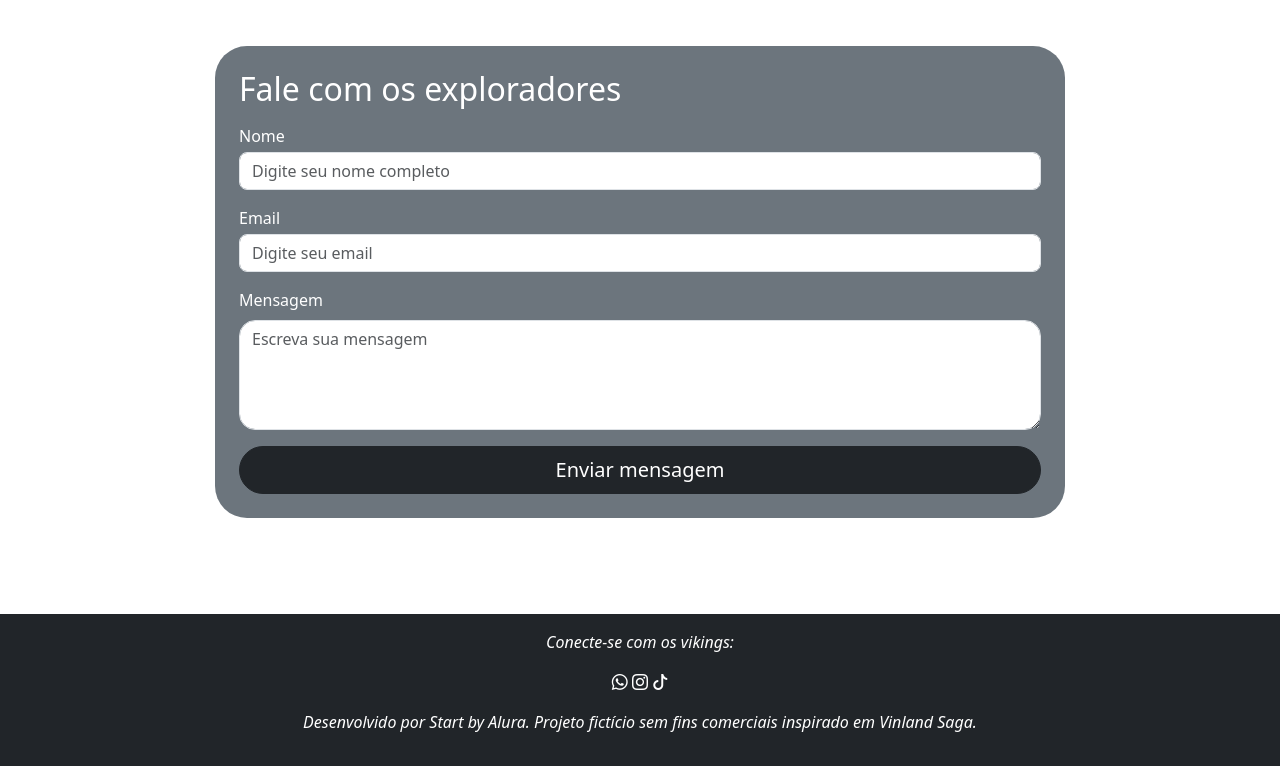
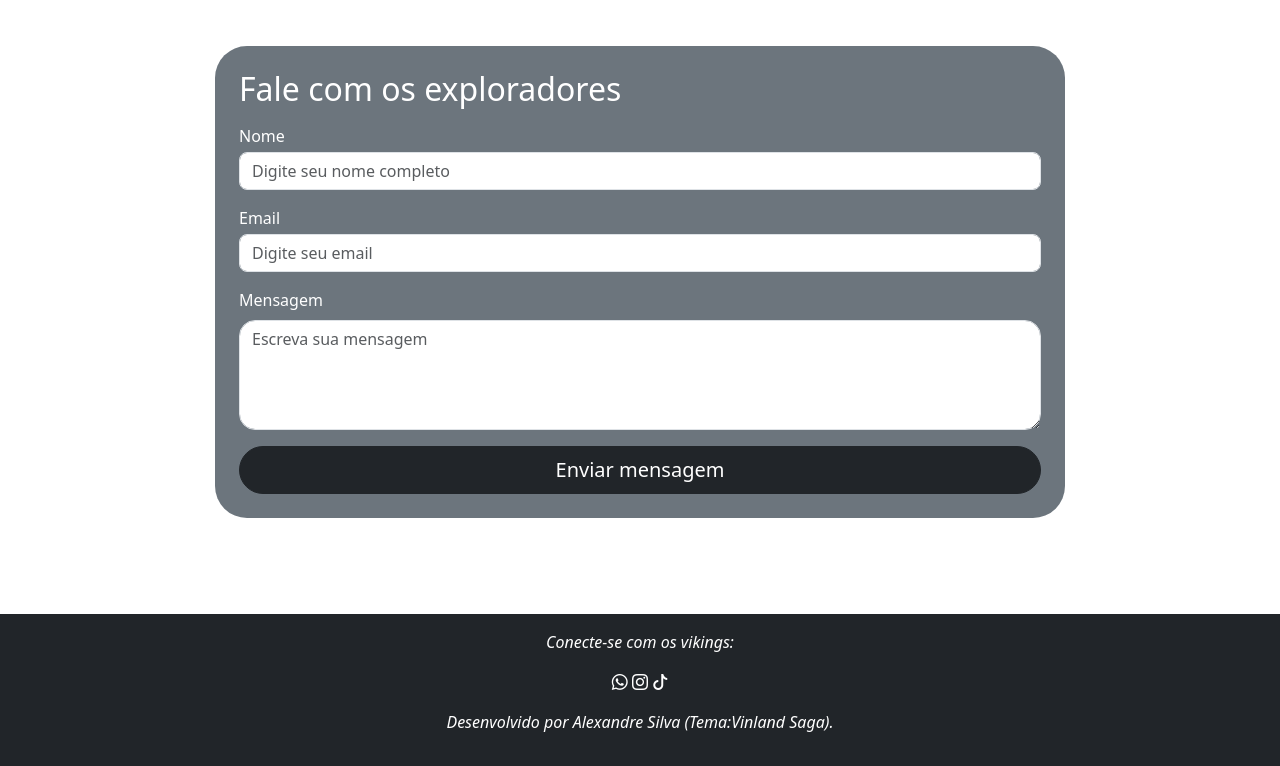
Before and after one commit to SilvaaGc/Site-Vinland-Saga, a plain HTML site: page index.html in a window 1280 px wide. Shown: the part 1967-2733 px from the top of the page. Drawn offline with nearby package versions, Linux system fonts and the light colour scheme.

Commit message:
Update index.html

```diff
--- a/index.html
+++ b/index.html
@@ -115,7 +115,7 @@
         <i class="bi bi-whatsapp"></i>
         <i class="bi bi-instagram"></i>
         <i class="bi bi-tiktok"></i>
-        <p class="mt-3">Desenvolvido por Start by Alura. Projeto fictício sem fins comerciais inspirado em Vinland Saga.</p>
+        <p class="mt-3">Desenvolvido por Alexandre Silva (Tema:Vinland Saga).</p>
     </footer>
 
     <script src="script.js"></script>
```
